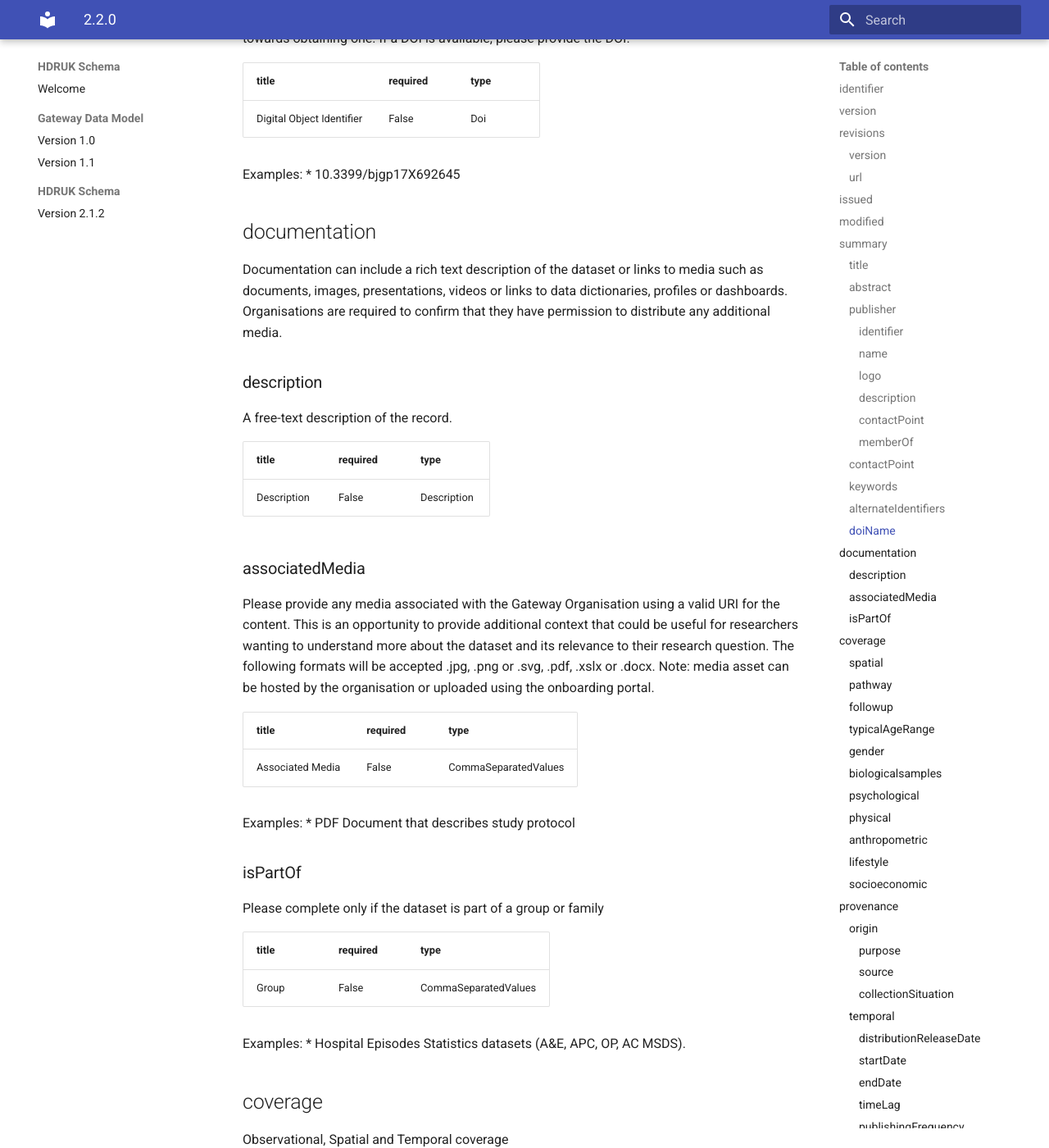
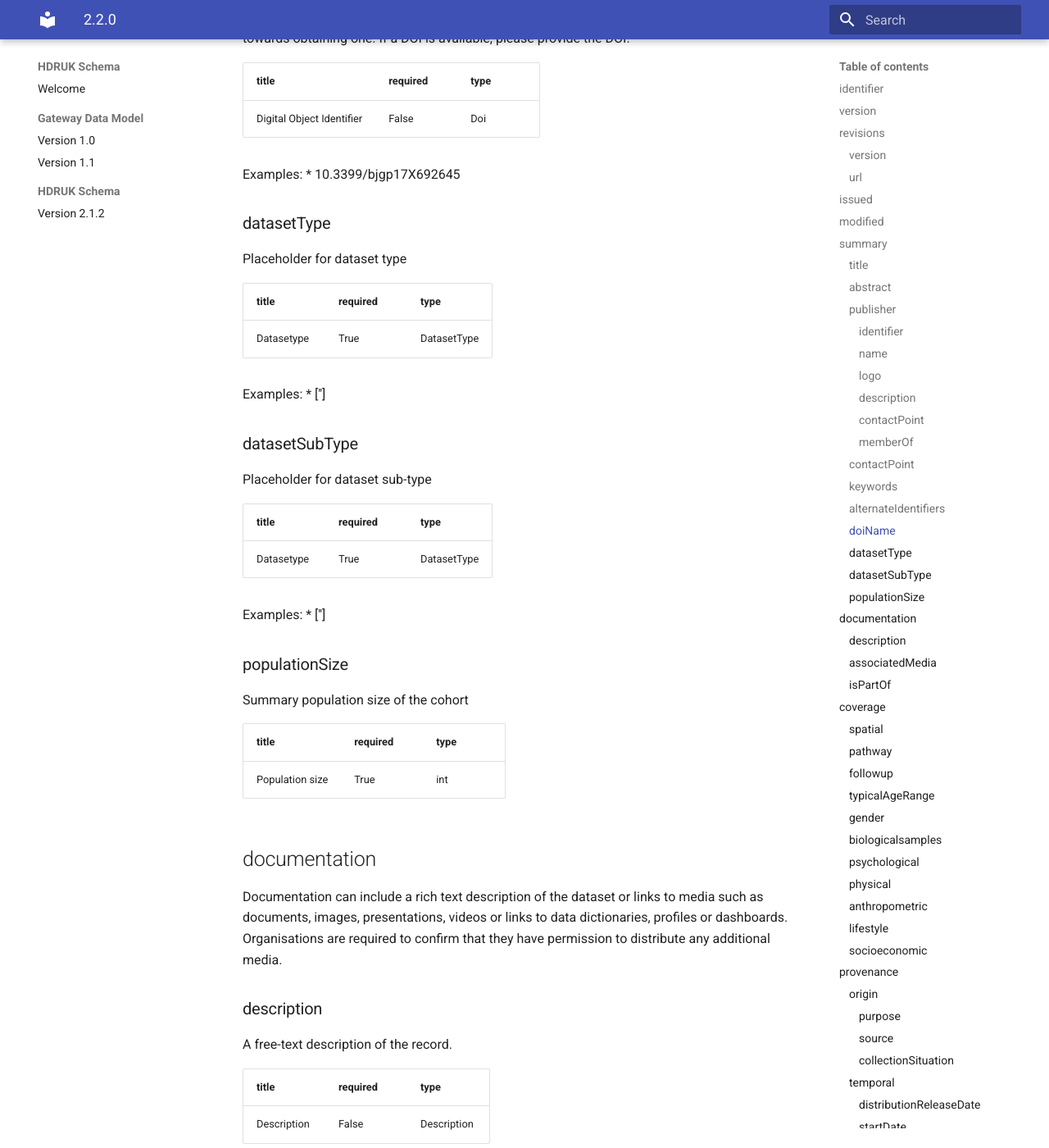
Before and after one commit to HDRUK/schemata, an MkDocs documentation site: the page built from docs/HDRUK/2.2.0.md, in a window 1280 px wide and 1400 px high, scrolled down 5184 px. Shown: the whole window at 82% size. Built offline with MkDocs 1.6.1 and Material for MkDocs 9.7.7, drawn with Linux system fonts in a browser that asks for light colours.

Commit message:
update the docs again

```diff
--- a/docs/HDRUK/2.2.0.md
+++ b/docs/HDRUK/2.2.0.md
@@ -228,6 +228,41 @@ All HDR UK registered datasets should either have a Digital Object Identifier (D
 
 Examples:
    * 10.3399/bjgp17X692645
+
+
+### datasetType
+
+Placeholder for dataset type
+
+| title      | required   | type        |
+|:-----------|:-----------|:------------|
+| Datasetype | True       | DatasetType |
+
+Examples:
+   * ['']
+
+
+### datasetSubType
+
+Placeholder for dataset sub-type
+
+| title      | required   | type        |
+|:-----------|:-----------|:------------|
+| Datasetype | True       | DatasetType |
+
+Examples:
+   * ['']
+
+
+### populationSize
+
+Summary population size of the cohort
+
+| title           | required   | type   |
+|:----------------|:-----------|:-------|
+| Population size | True       | int    |
+
+
 
 
 ## documentation
```
Also changed, not shown: docs/HDRUK/2.2.0.structure.json (+34 -0 lines).
